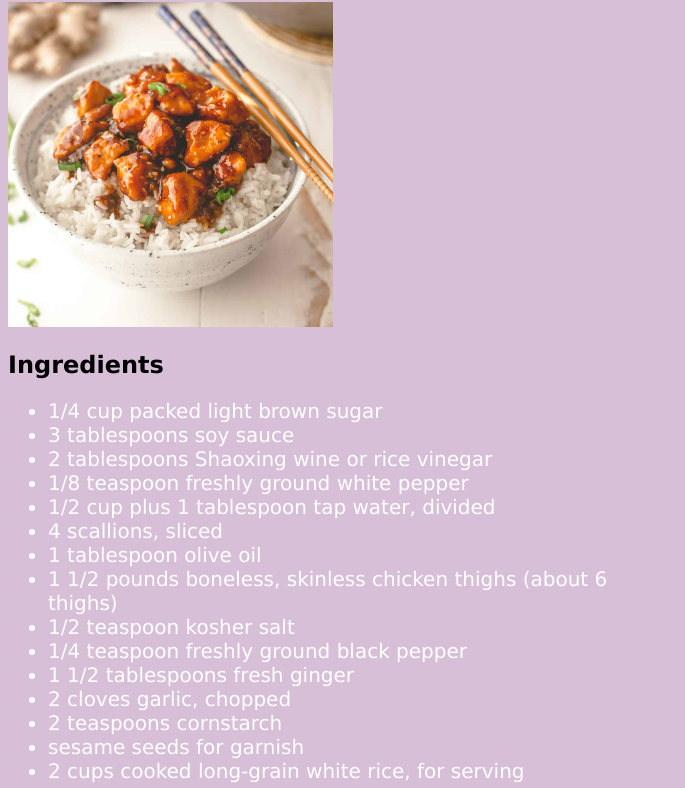
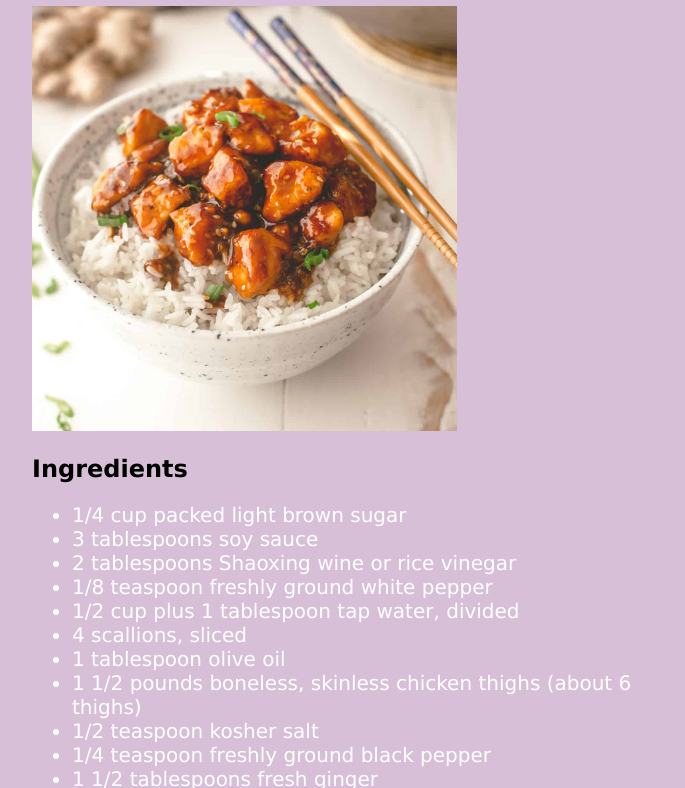
Before and after one commit to Dfoko123/odin-recipes, a plain HTML site: page recipes/ginger-chicken.html in a window 1280 px wide. Shown: the part 111-899 px from the top of the page, without its empty margins (0-685 px from the left). Drawn offline with Linux system fonts and the light colour scheme.

Commit message:
Add style to all pages
Add divs tags to organise other pages and also apply style once

```diff
--- a/recipes/ginger-chicken.html
+++ b/recipes/ginger-chicken.html
@@ -7,9 +7,13 @@
     <link rel="stylesheet" href="../style.css">
 </head>
 <body>
+    <div>
         <a href="../index.html" target="_blank">Home</a>
+        <div>
             <h1>Ginger Chicken</h1>
             <img src="images/Ginger-chicken.jpg" alt="Picture of ginger chicken" height="325" width="325">
+        </div>
+        <div>
             <h2>Ingredients</h2>
             <ul>
                 <li>1/4 cup packed light brown sugar</li>
@@ -28,6 +32,8 @@
                 <li>sesame seeds for garnish</li>
                 <li>2 cups cooked long-grain white rice, for serving</li>
             </ul>
+        </div>
+        <div>
             <h2>Steps</h2>
             <ol>
                 <li>
@@ -55,5 +61,7 @@
                     Return chicken and any residual juices to skillet, tossing to coat evenly in soy sauce mixture. Garnish with sesame seeds and dark green scallion parts. Serve over rice.
                 </li>
             </ol>
+        </div>
+    </div>
 </body>
 </html>
--- a/style.css
+++ b/style.css
@@ -18,6 +18,7 @@ p,li{
 }
 div{
     margin: 12px;
+    box-sizing: border-box;
 }
 a{
     color: brown;
@@ -25,3 +26,7 @@ a{
     margin-left: 12px;
     border: 1px solid red;
 }
+img{
+    width: 425px ;
+    height: 425px;
+}
```
Also changed, not shown: recipes/ratatouille.html (+8 -0 lines). Lines whose indentation alone changed are shown as unchanged.
